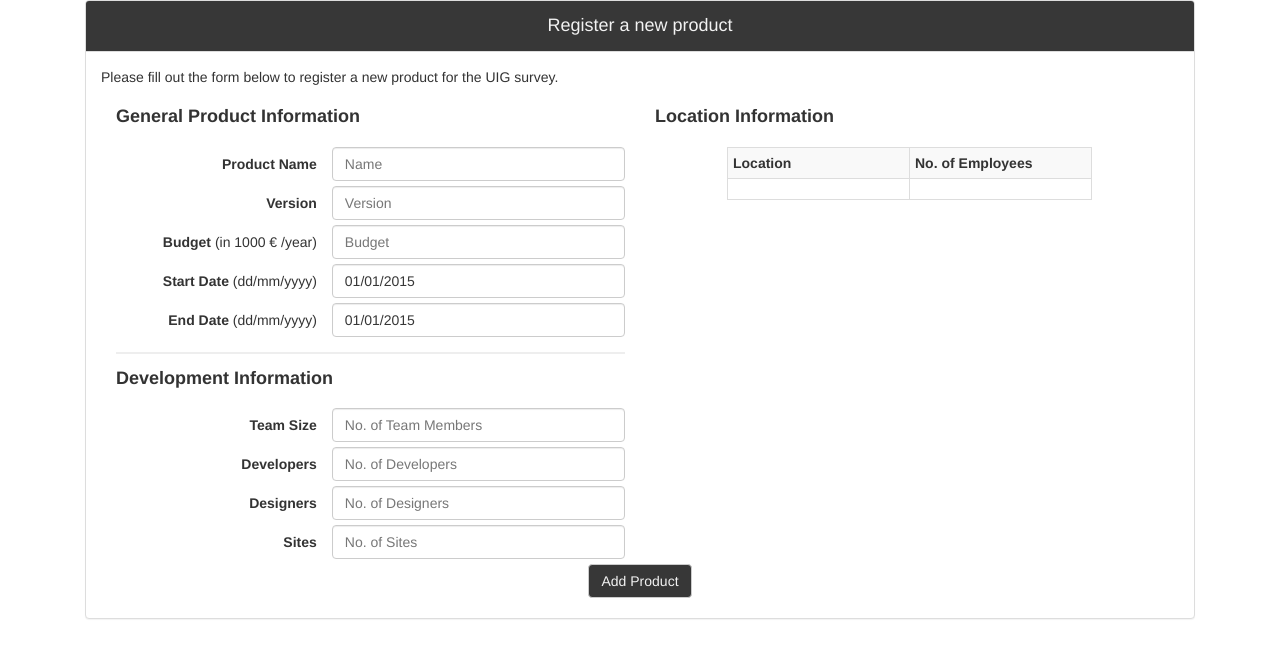
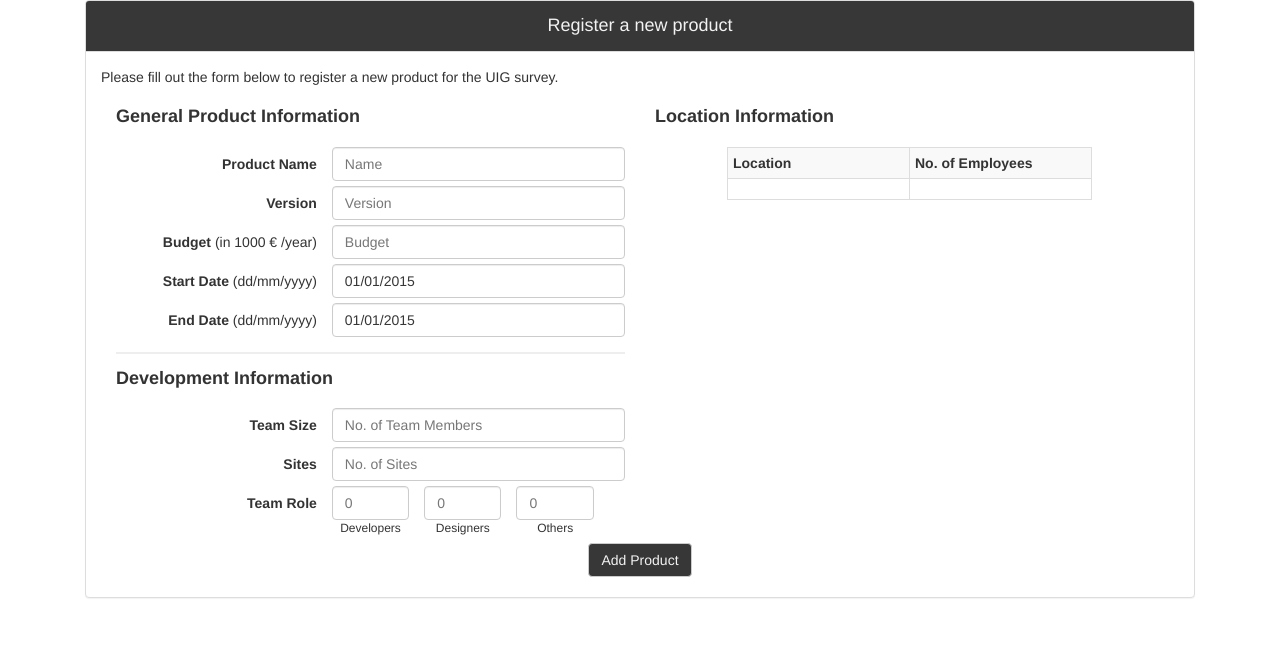
Before and after one commit to adityabhatia/UIG, a PHP site: page /np.php in a window 1280 px wide. Shown: the top 658 px of the page. Run offline with PHP 8.4, Linux system fonts and the light colour scheme.

Commit message:
Various errors and new product calculations

```diff
--- a/form.php
+++ b/form.php
@@ -29,6 +29,10 @@ else{
 	$edate = $_POST['dp2'];
 	$groupsize = $_POST['groupsize'];
 	$teamno = $_POST['teamno'];
+	$developers = $_POST['developers'];
+	$designers = $_POST['designers'];
+	$others = $_POST['others'];
+	$location = $_POST['location'];
 	$edate=date('Y-m-d', strtotime($edate));
 	$sdate=date('Y-m-d', strtotime($sdate));
 	if(strtotime($edate)<strtotime($sdate)){
@@ -49,7 +53,7 @@ else{
 		$msg=2;
 		echo($msg);}
 	else{
-	$query = "INSERT INTO `products` (`username`, `p_name`, `p_class`, `budget`, `sdate`, `edate`, `gsize`, `teamno`, `team_survey_end`,`user_survey_end`) VALUES ('$username', '$pname', '$pversion', '$budget', '$sdate', '$edate', '$groupsize', '$teamno', '$team_survey_end','$user_survey_end')";
+	$query = "INSERT INTO `products` (`username`, `p_name`, `p_class`, `budget`, `sdate`, `edate`, `gsize`, `developers`,`designers`,`others`, `teamno`,`surveyEnd`, `team_survey_end`,`user_survey_end`, `location`) VALUES ('$username', '$pname', '$pversion', '$budget', '$sdate', '$edate', '$groupsize', '$developers','$designers','$others', '$teamno', 0, '$team_survey_end','$user_survey_end', '$location')";
 	$result = mysql_query($query) or die(mysql_error());
 		if($result){ 	$success="Product Added!";
 						echo($success);
--- a/mp.php
+++ b/mp.php
@@ -162,7 +162,7 @@ if (isset($_GET["dname"])){
 								//User Survey First
 									if($ut_counter==1){
 									echo('<script>$(".progres'.$counter.':eq(1)").css("background","#373737");
-									$(".userstatus'.$counter.'").html("<span class='."'glyphicon glyphicon-unchecked'".'></span>");</script>');
+									$(".userstatus'.$counter.'").html("<span class='."'glyphicon glyphicon-expand'".'></span>");</script>');
 									echo('<script>$(".progres'.$counter.':eq(1)").attr("title","User Survey: Started");</script>
 										<script>$(".progres'.$counter.':eq(2)").attr("title","Team Survey: Not Started");</script>
 										<script>$(".progres'.$counter.':eq(3)").attr("title","Team/User Survey: Not Complete");</script>
@@ -171,7 +171,7 @@ if (isset($_GET["dname"])){
 								//Team Survey First
 									else if($ut_counter==2){
 									echo('<script>$(".progres'.$counter.':eq(1)").css("background","#373737");
-									$(".teamstatus'.$counter.'").html("<span class='."'glyphicon glyphicon-unchecked'".'></span>");</script>');
+									$(".teamstatus'.$counter.'").html("<span class='."'glyphicon glyphicon-expand'".'></span>");</script>');
 									echo('<script>$(".progres'.$counter.':eq(1)").attr("title","Team Survey: Started");</script>
 										<script>$(".progres'.$counter.':eq(2)").attr("title","User Survey: Not Started");</script>
 										<script>$(".progres'.$counter.':eq(3)").attr("title","Team/User Survey: Not Complete");</script>
--- a/np.php
+++ b/np.php
@@ -74,25 +74,32 @@
 												<input type="number" class="form-control" id="tb6" name="groupsize" placeholder="No. of Team Members" required />
 											</div>
 										</div>
-										<div class="row" style="margin-bottom:5px;">
-											<label class="col-sm-5 col-xs-6 control-label nopadding">Developers</label>
-												<div class="col-sm-7 col-xs-6">
-													<input type="number" class="form-control" min="0" id="tb7" name="developers" placeholder="No. of Developers" required />
-												</div>
-										</div>
-										<div class="row" style="margin-bottom:5px;">
-											<label class="col-sm-5 col-xs-6 control-label nopadding">Designers</label>
-												<div class="col-sm-7 col-xs-6">
-													<input type="number" class="form-control" min="0" id="tb8" name="designers" placeholder="No. of Designers" required />
-												</div>
-										</div>
+
 										<div class="row" style="margin-bottom:5px;">
 											<label for="budget" class="col-sm-5 col-xs-6 control-label nopadding" >Sites</label>
 											<div class="col-sm-7 col-xs-6">
 												<input type="number" min="1" class=form-control id="tb9" name="teamno" placeholder="No. of Sites" required />
 											</div>
 										</div>
-									</div>
+
+
+										<div class="row" style="margin-bottom:5px;">
+											<label class="col-sm-5 col-xs-6 control-label nopadding">Team Role</label>
+												<div class="col-sm-2 col-xs-2" style="padding-right:0; text-align:center; font-size:12px;">
+													<input type="number" class="form-control" min="0" id="tb7" name="developers" placeholder="0" required />
+													Developers <br />
+												</div>
+												<div class="col-sm-2 col-xs-2" style="padding-right:0; text-align:center; font-size:12px;">
+													<input type="number" class="form-control" min="0" id="tb8" name="designers" placeholder="0" required />
+													Designers <br />
+												</div>
+												<div class="col-sm-2 col-xs-2" style="padding-right:0; text-align:center; font-size:12px;">
+													<input type="number" class="form-control" min="0" id="tb10" name="others" placeholder="0" required />
+													Others <br />
+												</div>
+										</div>
+
+										</div>
 									<div class="col-xs-12 col-sm-6">
 										<h2 class="panel-title"><b>Location Information</b></h2><br />
 										<div>
@@ -152,27 +159,44 @@
 
 		$('#teamallocation').append('<tr><th>Location</th><th>No. of Employees</th></tr><tr><td style="padding:0;"><input type=text class="table-form nopadding" /></td><td style="padding:0;"><input type=text class="table-form nopadding" /></td></tr>');
 
-		$('#tb9').change(function(){
+				var count;
+				var stringsum="";
+
+			$('#tb9').change(function(){
 			$('#teamallocation').html("");
-			var count = $('#tb9').val();
-			$('#teamallocation').append('<tr><th>Location</th><th>No. of Employees</th></tr><tr><td style="padding:0;"><input type=text class="table-form nopadding" /></td><td style="padding:0;"><input type=text class="table-form nopadding" /></td></tr>');
-			while(count>1){
-			$('#teamallocation').append('<tr><td style="padding:0;"><input type=text class="table-form" /></td><td style="padding:0;"><input type=text class="table-form" /></td></tr>');
-			count-=1;
+			count = parseInt($('#tb9').val());
+			count1=count;
+			var i = 0;
+			$('#teamallocation').append('<tr><th class="addition">Location</th><th>No. of Employees</th></tr><tr><td style="padding:0;"><input type=text class="table-form nopadding" id="location'+i+'" /></td><td style="padding:0;"><input type=text class="table-form nopadding" id="locationno'+i+'" /></td></tr>');
+			while(count1>1){
+				i++;
+			$('#teamallocation').append('<tr><td style="padding:0;"><input type=text class="table-form" id="location'+i+'" /></td><td style="padding:0;"><input type=text class="table-form" id="locationno'+i+'" /></td></tr>');
+			count1-=1;
 			}
+
 		});
 
 
+
 			$("#submit").click(function() {
+				$("#errorstatus").html("");
 				var counter=0;
 				var valid=0;
-				for(var i=1; i<10; i++){
+				for(var i=1; i<11; i++){
 					var check = "#tb"+i;
 					$(check).css("border", "");
 					if($(check).val()==""){
 						$(check).css("border", "solid 2px #AA4139");
 						counter++;
 					}
+				}
+
+
+				for(var i=0;i<count;i++){
+				if($("#location"+i).val()!=0)
+				stringsum=stringsum+$("#location"+i).val();
+				if($("#locationno"+i).val()!=0)
+				stringsum=stringsum+","+$("#locationno"+i).val()+";";
 				}
 
 				if(counter==0){
@@ -185,6 +209,8 @@
 				var developers1 = $("#tb7").val();
 				var designers1 = $("#tb8").val();
 				var teamno1 = $("#tb9").val();
+				var others1 = $("#tb10").val();
+				var location1 = stringsum;
 
 				queryStringNameValueArray = dp11.split("/");
 				if (queryStringNameValueArray[0]>31 || queryStringNameValueArray[1]>12 || queryStringNameValueArray[2]<2000 ||
@@ -203,7 +229,19 @@
 					$("#errorstatus").html("");
 					$("#errorstatus").html("**Invalid Date!");
 				}
-
+					var total = parseInt(others1)+parseInt(designers1)+parseInt(developers1);
+				if(total!=groupsize1)
+				{
+					$("#tb6,#tb7,#tb8,#tb10").css("border", "solid 2px #AA4139");
+					console.log(total);
+					console.log(groupsize1);
+					if(valid==1)
+					$("#errorstatus").append("<br />**Team Size should be equal to the sum of Team Roles ");
+					else{
+					$("#errorstatus").append("**Team Size should be equal to the sum of Team Roles ");
+					valid=1;
+				}
+				}
 
 				if(valid==0){
 					var sdatesplit = dp11.split("/");
@@ -223,6 +261,8 @@
 					developers: developers1,
 					designers: designers1,
 					teamno: teamno1,
+					others: others1,
+					location: location1,
 					}, function(data) {
 						if (parseInt(data)==1){
 							$("#errorstatus").html("");
--- a/sendall.php
+++ b/sendall.php
@@ -104,7 +104,7 @@
 					$query_update= "UPDATE `products` SET `team_survey_end`='$survey_end' WHERE `product_id`='$product_id'";
 					$result_update= mysql_query($query_update);
 
-					$query_counter= "UPDATE `products` SET `surveyEnd`=2 WHERE `product_id`='$product_id' AND `surveyEnd`=''";
+					$query_counter= "UPDATE `products` SET `surveyEnd`=2 WHERE `product_id`='$product_id' AND `surveyEnd`=0";
 					$result_counter= mysql_query($query_counter);
 
 					echo json_encode($survey_end);
--- a/sendsingle.php
+++ b/sendsingle.php
@@ -114,7 +114,7 @@
 						$query_update= "UPDATE `products` SET `team_survey_end`='$survey_end' WHERE `product_id`='$product_id'";
 						$result_update= mysql_query($query_update);
 
-						$query_counter= "UPDATE `products` SET `surveyEnd`=2 WHERE `product_id`='$product_id' AND `surveyEnd`=''";
+						$query_counter= "UPDATE `products` SET `surveyEnd`=2 WHERE `product_id`='$product_id' AND `surveyEnd`=0";
 						$result_counter= mysql_query($query_counter);
 						echo json_encode($survey_end);
 		  			}
--- a/start_user_survey.php
+++ b/start_user_survey.php
@@ -12,7 +12,7 @@
 	$query_update= "UPDATE `products` SET `user_survey_end`='$survey_end' WHERE `product_id`='$product_id'";
 	$result_update= mysql_query($query_update);
 
-	$query_counter= "UPDATE `products` SET `surveyEnd`=1 WHERE `product_id`='$product_id' AND `surveyEnd`=''";
+	$query_counter= "UPDATE `products` SET `surveyEnd`=1 WHERE `product_id`='$product_id' AND `surveyEnd`=0";
 	$result_counter= mysql_query($query_counter);
 
 	echo json_encode($survey_end);
```
